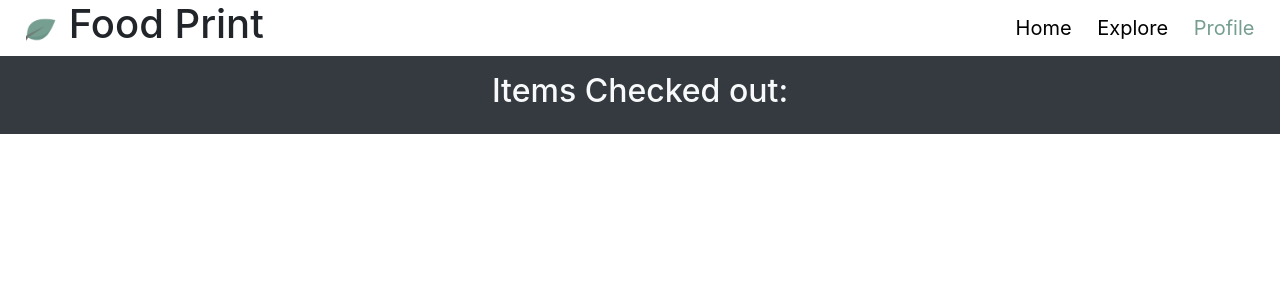
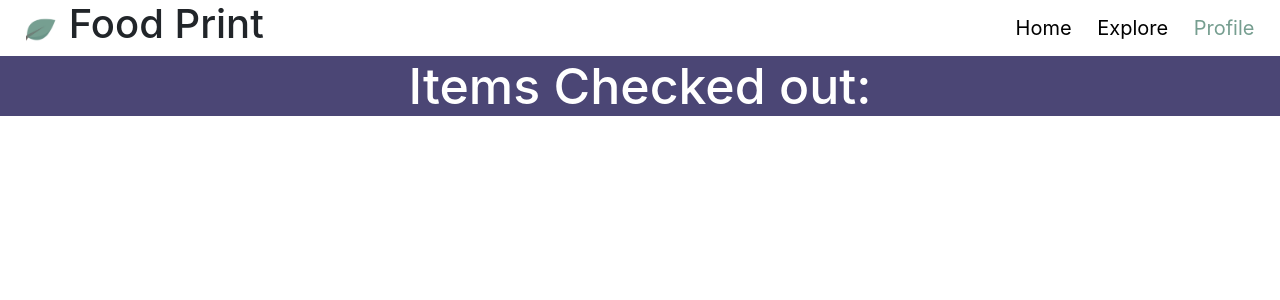
Before and after one commit to info340-au20/project-2-strozj, a React (Create React App) app: page /profile in a window 1280 px wide. Shown: the top 300 px of the page. Built offline with nearby package versions, Linux system fonts and the light colour scheme.

Commit message:
fixed styling for profile page

```diff
--- a/src/MyPage.js
+++ b/src/MyPage.js
@@ -6,13 +6,13 @@ export function Profile(props) {
 
     return (
         <div>
-            <div className="text-light bg-dark p-3">
-                <h2 className="text-center">
+            <div className="checkout">
+                <h2 className="checkout">
                     Items Checked out:
                 </h2>
             </div>
-            <div class="d-flex">
-                <ul class="mx-auto justify-content-center">
+            <div>
+                <ul className="checkoutList">
                     {props.items.map(item => {
                         return <li className="item">{item}</li>;
                     })}
--- a/src/index.css
+++ b/src/index.css
@@ -111,3 +111,16 @@ span {
   padding-top: 50px;
   text-align: center;
 }
+
+.checkout {
+  background-color: rgb(75, 70, 117);
+  color: white;
+  text-align: center;
+  font-size: 50px;
+}
+
+.checkoutList {
+  margin-left: auto;
+  margin-right: auto;
+  width: 150px;
+}
```
Also changed, not shown: 1 other file (tests, documents, lock files or other folders).
